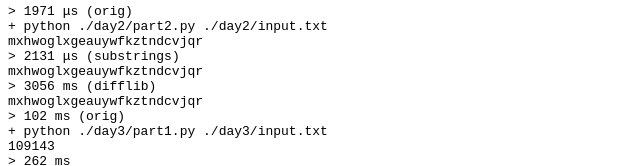
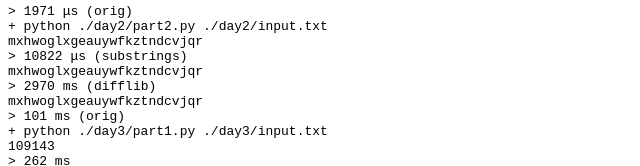
Before and after one commit to anthonywritescode/aoc2018, a plain HTML site: page index.htm in a window 1280 px wide. Shown: the part 788-954 px from the top of the page, 0-640 px from the left. Drawn offline with Linux system fonts and the light colour scheme.

Commit message:
Deployed 33 to Github Pages

```diff
--- a/index.htm
+++ b/index.htm
@@ -51,11 +51,11 @@
 <span class="gp">&gt;</span> <span class="m">1971</span> μs <span class="o">(</span>orig<span class="o">)</span>
 <span class="go">+ python ./day2/part2.py ./day2/input.txt</span>
 <span class="go">mxhwoglxgeauywfkztndcvjqr</span>
-<span class="gp">&gt;</span> <span class="m">2131</span> μs <span class="o">(</span>substrings<span class="o">)</span>
+<span class="gp">&gt;</span> <span class="m">10822</span> μs <span class="o">(</span>substrings<span class="o">)</span>
 <span class="go">mxhwoglxgeauywfkztndcvjqr</span>
-<span class="gp">&gt;</span> <span class="m">3056</span> ms <span class="o">(</span>difflib<span class="o">)</span>
+<span class="gp">&gt;</span> <span class="m">2970</span> ms <span class="o">(</span>difflib<span class="o">)</span>
 <span class="go">mxhwoglxgeauywfkztndcvjqr</span>
-<span class="gp">&gt;</span> <span class="m">102</span> ms <span class="o">(</span>orig<span class="o">)</span>
+<span class="gp">&gt;</span> <span class="m">101</span> ms <span class="o">(</span>orig<span class="o">)</span>
 <span class="go">+ python ./day3/part1.py ./day3/input.txt</span>
 <span class="go">109143</span>
 <span class="gp">&gt;</span> <span class="m">262</span> ms
```
